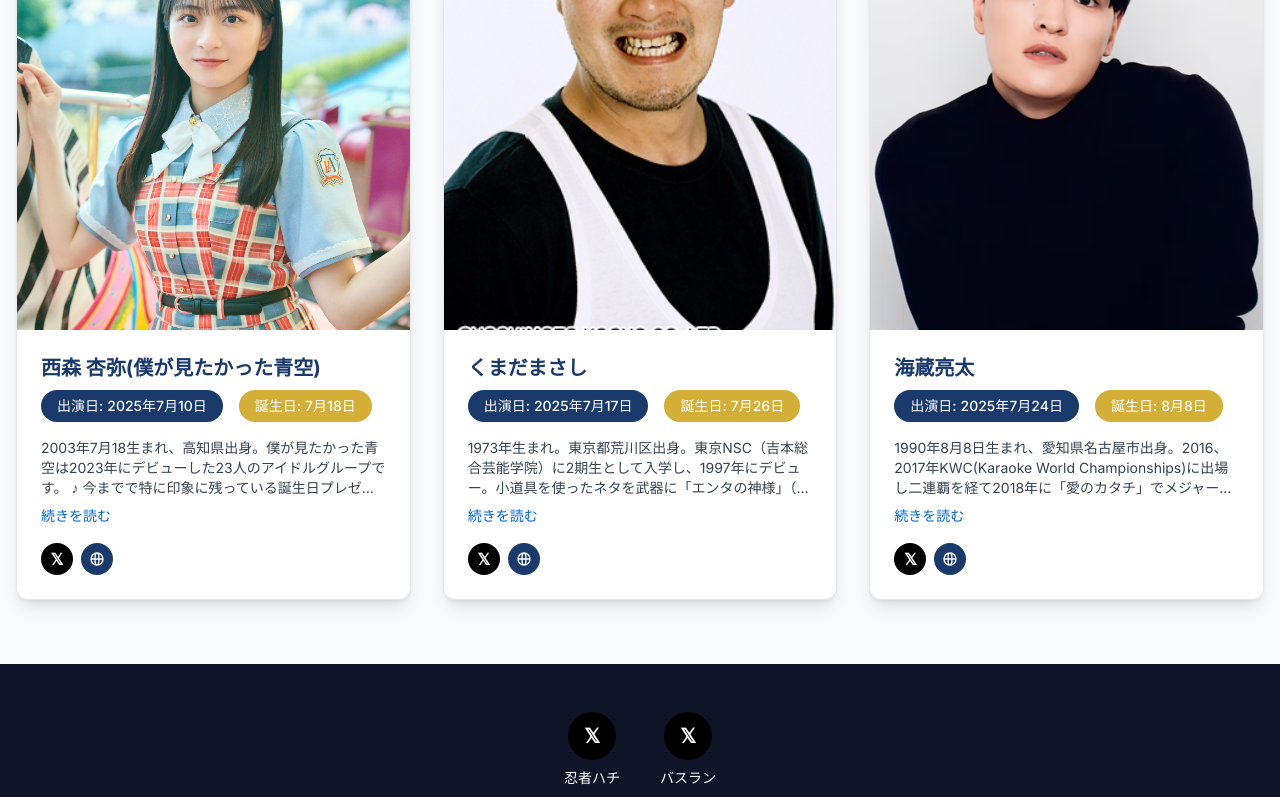
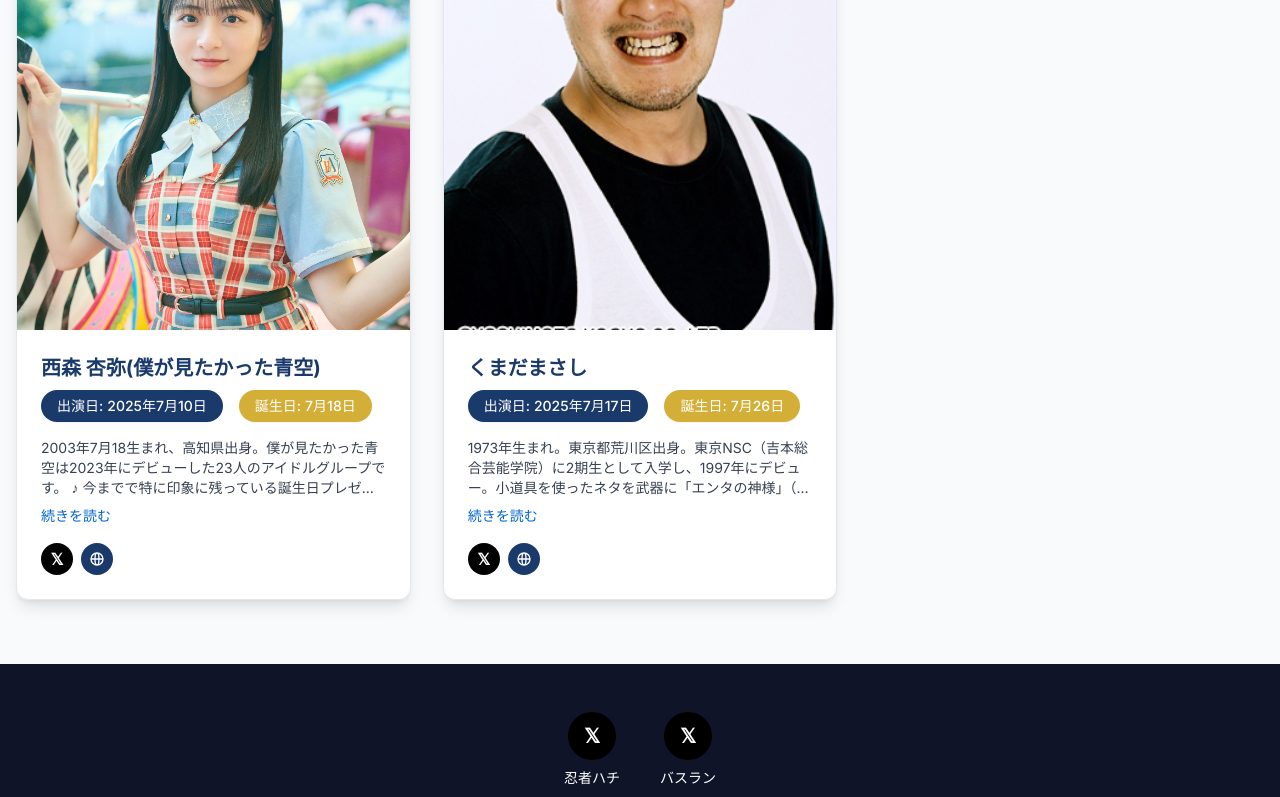
Before and after one commit to go2020h/BirthRan_v2, a Next.js app: page /guest in a window 1280 px wide. Shown: the part 3619-4416 px from the top of the page. Built offline with nearby package versions, Linux system fonts and the light colour scheme.

Commit message:
ゲスト

```diff
--- a/src/app/data/guestArchive.ts
+++ b/src/app/data/guestArchive.ts
@@ -150,15 +150,6 @@ export const guestArchive: GuestData[] = [
     officialSite: "https://profile.yoshimoto.co.jp/talent/detail?id=681",
     twitter: "https://x.com/kumadamasashi",
     twitter2: "",
-  } ,{
-    name: "海蔵亮太",
-    image: "/guest/guest15.jpg",
-    bio: "1990年8月8日生まれ、愛知県名古屋市出身。2016、2017年KWC(Karaoke World Championships)に出場し二連覇を経て2018年に「愛のカタチ」でメジャーデビュー。2024年にはギネス世界記録「毎週連続配信」63週を樹立。数ある歌番組で優勝を経験現在、BS日テレ「現役歌王JAPAN」に挑戦中。♪　今まで特に印象に残っている誕生日プレゼントは？ デビュー後、ファンの方と一緒に過ごしたバースデーライブで直接いただいた「おめでとう」のお声が何にも変えられないプレゼントです。",
-    appearanceDate: "2025年7月24日",
-    birthDate: "8月8日",
-    officialSite: "https://www.ryota-kaizo.com/",
-    twitter: "https://x.com/uuuumin_88?s=21&t=yFiC3o3Bku78q-p_1LbtKQ",
-    twitter2: "",
   }
 
 ];
```
